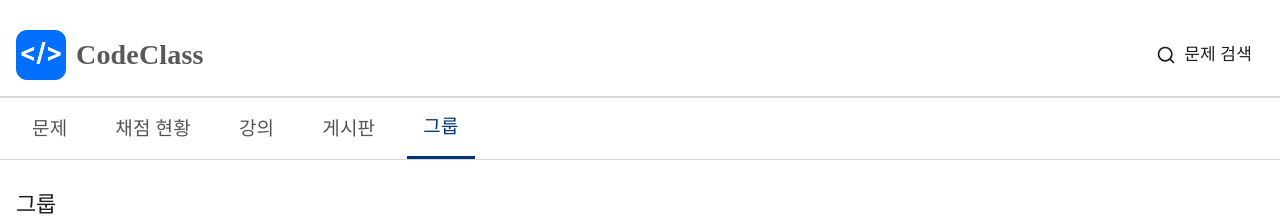
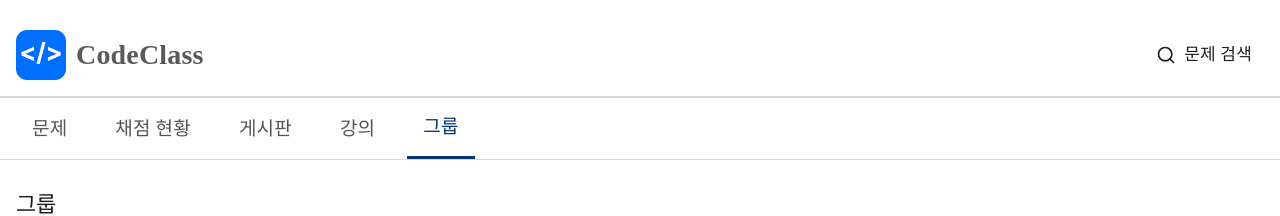
Before and after one commit to hyotatoFrappuccino/practice-react, a React (Vite) app: page /groups in a window 1280 px wide. Shown: the top 216 px of the page. Built offline with nearby package versions, Linux system fonts and the light colour scheme; a web font is replaced by a local one.

Commit message:
헤더 네비게이션 메뉴 순서 변경: 강의↔게시판

```diff
--- a/src/components/Header.tsx
+++ b/src/components/Header.tsx
@@ -88,11 +88,11 @@ const Header: FunctionComponent<Props> = ({ onSearchChange }) => {
                         <div className={isStatus ? styles.baseGnb1depthAtomic : styles.baseGnb1depthAtomic2} style={{ cursor: 'pointer' }} onClick={() => navigate('/status')}>
                             <b className={styles.div}>채점 현황</b>
                         </div>
+                        <div className={isBoard ? styles.baseGnb1depthAtomic : styles.baseGnb1depthAtomic2} style={{ cursor: 'pointer' }} onClick={() => navigate('/board')}>
+                            <b className={styles.div}>게시판</b>
+                        </div>
                         <div className={isLectures ? styles.baseGnb1depthAtomic : styles.baseGnb1depthAtomic2} style={{ cursor: 'pointer' }} onClick={() => navigate('/lectures')}>
                             <b className={styles.div}>강의</b>
-                        </div>
-                        <div className={isBoard ? styles.baseGnb1depthAtomic : styles.baseGnb1depthAtomic2} style={{ cursor: 'pointer' }} onClick={() => navigate('/board')}>
-                            <b className={styles.div}>게시판</b>
                         </div>
                         <div className={isGroups ? styles.baseGnb1depthAtomic : styles.baseGnb1depthAtomic2} style={{ cursor: 'pointer' }} onClick={() => navigate('/groups')}>
                             <b className={styles.div}>그룹</b>
```
